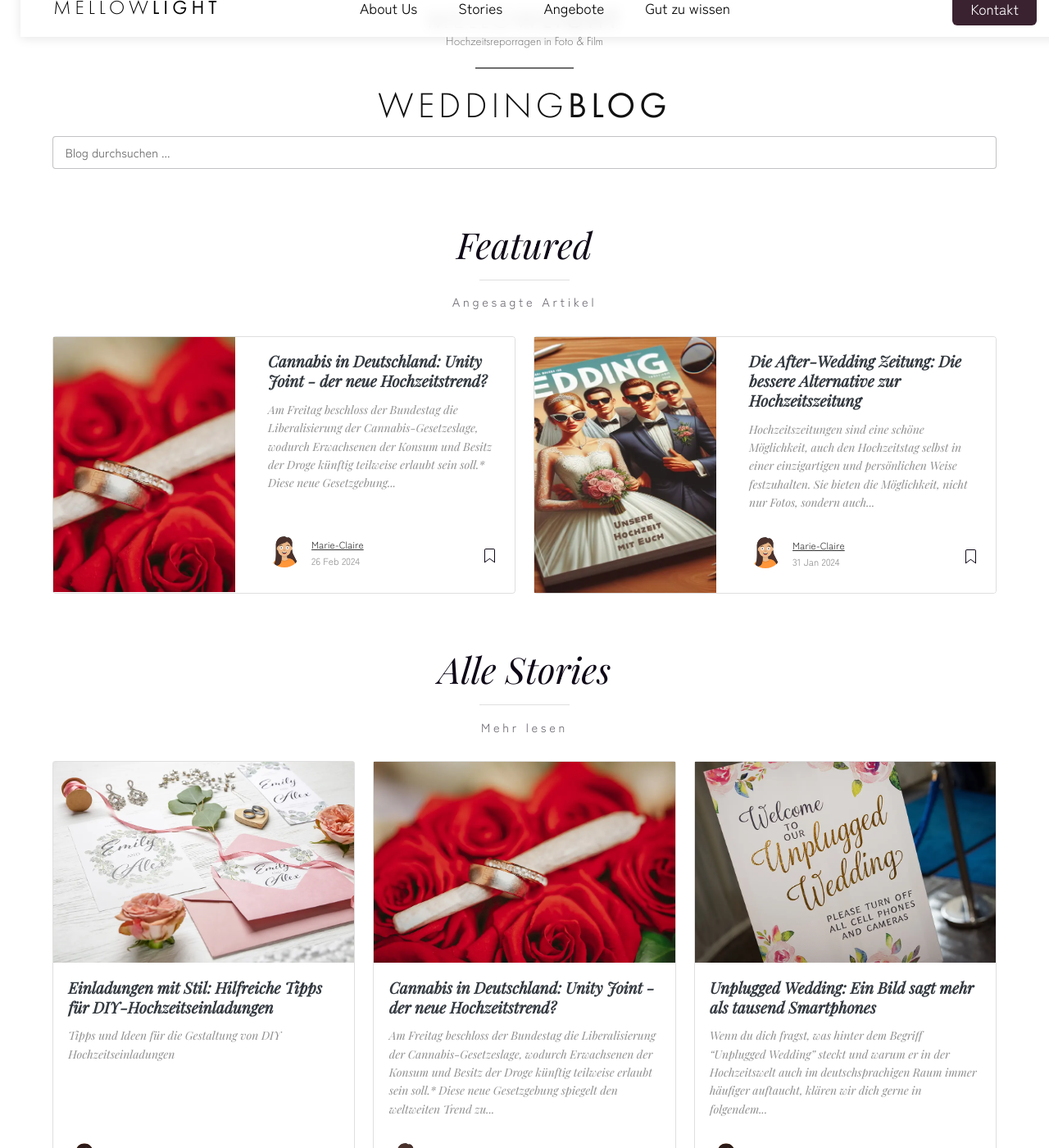
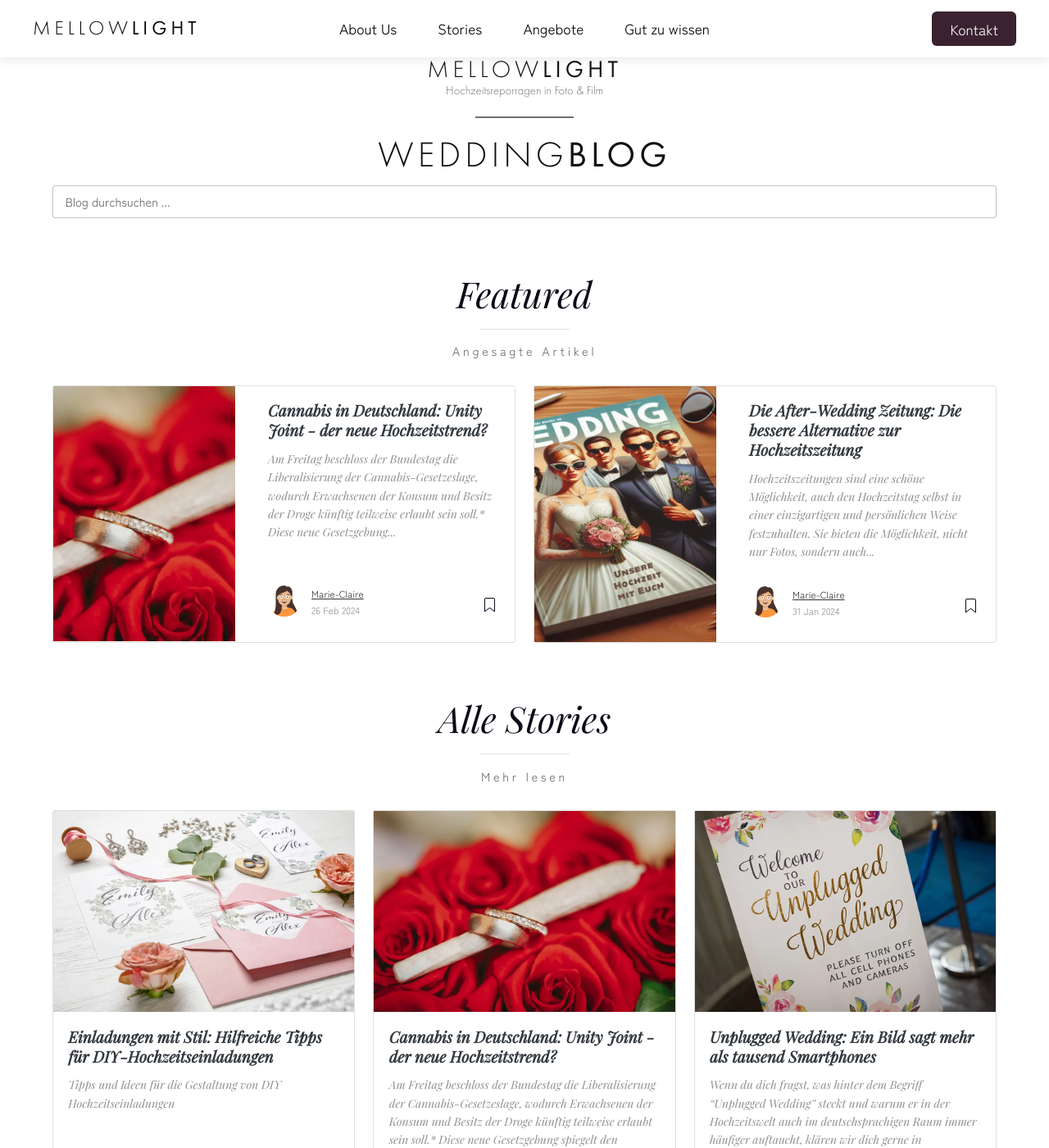
Before and after one commit to R0ckStrongo/mellowlight.blog, a Jekyll site: the page built from index.html, in a window 1280 px wide and 1400 px high. Shown: the whole window at 82% size. Built offline with Jekyll 4.4.1, drawn with Linux system fonts in a browser that asks for light colours; nearby versions of some CDN libraries; the list of posts is cut into pages by our own code.

Commit message:
fixed navbar

```diff
--- a/_layouts/default.html
+++ b/_layouts/default.html
@@ -11,16 +11,17 @@
 		{% seo %}
 		{% if page.layout != 'post' %}
 		<meta property="og:image" content="https://blog.mellowlight.de/assets/images/Social%20Banner%20Blog.jpeg">
-		<meta property="og:image:width" content="1200">
-		<meta property="og:image:height" content="630">
+		<meta property="og:image:width" content="1080">
+		<meta property="og:image:height" content="1080">
 		{% endif %}
 		<link rel="stylesheet" href="https://stackpath.bootstrapcdn.com/bootstrap/4.1.3/css/bootstrap.min.css" integrity="sha384-MCw98/SFnGE8fJT3GXwEOngsV7Zt27NXFoaoApmYm81iuXoPkFOJwJ8ERdknLPMO" crossorigin="anonymous">
-		<!--
+
 		<link href="{{ site.baseurl }}/assets/css/screen.css" rel="stylesheet">
 		<link href="{{ site.baseurl }}/assets/css/main.min.css" rel="stylesheet">
-		-->
+<!--
 		<link href="../assets/css/screen.css" rel="stylesheet">
 		<link href="../assets/css/main.min.css" rel="stylesheet">
+-->
 		<script data-goatcounter="https://blog-mellowlight.goatcounter.com/count"
         async src="//gc.zgo.at/count.js"></script>
 	</head>
--- a/assets/css/screen.css
+++ b/assets/css/screen.css
@@ -880,8 +880,9 @@ iframe {
 .blog-headline{
     font-family: "futura-pt", sans-serif;
 	font-weight: 300;
-
     color:#111;
+    position: static;
+    padding-top: 60px;
 }
 .blog-brand{
     font-size: 2rem;
@@ -905,6 +906,9 @@ iframe {
     letter-spacing: 5px;
 }
 
+    .navbar{
+        transform: none;
+    }
 /*
 h2 a, h4.card-text{
 	font-family: itc-american-typewriter;
--- a/assets/js/navmenu.js
+++ b/assets/js/navmenu.js
@@ -3,7 +3,7 @@ nav = document.querySelectorAll("nav")[0];
 toggle_open_text = '<svg xmlns="http://www.w3.org/2000/svg" height="2em" viewBox="0 0 448 512"><!--! Font Awesome Free 6.4.2 by @fontawesome - https://fontawesome.com License - https://fontawesome.com/license (Commercial License) Copyright 2023 Fonticons, Inc. --><style>svg{fill:#0f0817}</style><path d="M0 96C0 78.3 14.3 64 32 64H416c17.7 0 32 14.3 32 32s-14.3 32-32 32H32C14.3 128 0 113.7 0 96zM0 256c0-17.7 14.3-32 32-32H416c17.7 0 32 14.3 32 32s-14.3 32-32 32H32c-17.7 0-32-14.3-32-32zM448 416c0 17.7-14.3 32-32 32H32c-17.7 0-32-14.3-32-32s14.3-32 32-32H416c17.7 0 32 14.3 32 32z"/></svg>';
 toggle_close_text = '<svg id="nav-close" xmlns="http://www.w3.org/2000/svg" height="2em" viewBox="0 0 384 512"><!--!Font Awesome Free 6.5.1 by @fontawesome - https://fontawesome.com License - https://fontawesome.com/license/free Copyright 2023 Fonticons, Inc.--><path d="M342.6 150.6c12.5-12.5 12.5-32.8 0-45.3s-32.8-12.5-45.3 0L192 210.7 86.6 105.4c-12.5-12.5-32.8-12.5-45.3 0s-12.5 32.8 0 45.3L146.7 256 41.4 361.4c-12.5 12.5-12.5 32.8 0 45.3s32.8 12.5 45.3 0L192 301.3 297.4 406.6c12.5 12.5 32.8 12.5 45.3 0s12.5-32.8 0-45.3L237.3 256 342.6 150.6z"/></svg>';
 
-toggle.addEventListener('click', function() {
+nav.addEventListener('click', function() {
 	nav.classList.toggle('open');
 
   if (nav.classList.contains('open')) {
```
